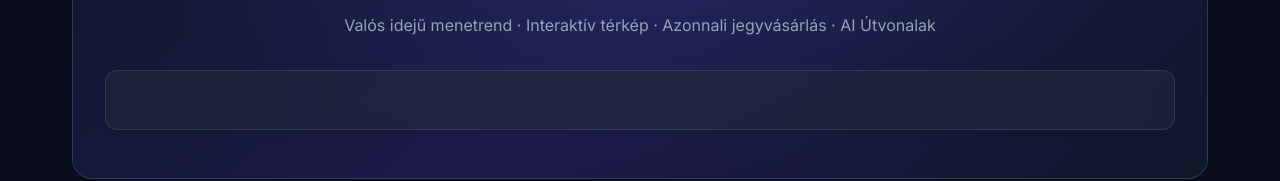
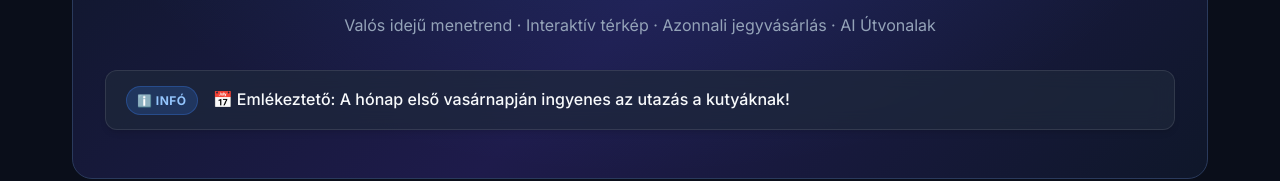
Before and after one commit to hussar41-stack/vasut, a React (Create React App) app in the folder frontend/: page / in a window 1280 px wide. Shown: the part 253-434 px from the top of the page. Built offline with nearby package versions, Linux system fonts and the light colour scheme; no server answers.

Commit message:
feat: Make HeroSlider continuously infinite without rewind and add more mock data

```diff
--- a/frontend/src/components/HeroSlider.jsx
+++ b/frontend/src/components/HeroSlider.jsx
@@ -6,19 +6,36 @@ const MOCK_INFOS = [
   { type: 'info', text: '🚆 Érdekesség: A leggyorsabb InterCity vonatunk eléri a 160 km/h sebességet!' },
   { type: 'news', text: '✨ Új funkció: Próbáld ki a valós idejű menetrendi térképünket!' },
   { type: 'alert', text: '⚠️ FIGYELEM: Viharjelzés a Balaton északi partja mentén közlekedő járatoknál.' },
-  { type: 'info', text: '💡 Tudtad? A MÁV mobilalkalmazásával 10% kedvezményt kaphatsz!' }
+  { type: 'info', text: '💡 Tudtad? A MÁV mobilalkalmazásával 10% kedvezményt kaphatsz!' },
+  { type: 'news', text: '🌟 Hírek: Új prémium fülkék az IC+ kocsikban a maximális kényelemért.' },
+  { type: 'info', text: '📅 Emlékeztető: A hónap első vasárnapján ingyenes az utazás a kutyáknak!' },
+  { type: 'alert', text: '🔴 Infó: Késések várhatóak a záhonyi vonalon felsővezeték-szakadás miatt.' },
+  { type: 'news', text: '🎁 Akció: Vegyél retúrjegyet és nyerj egy belföldi hétvégét!' },
+  { type: 'info', text: '🌍 Környezet: A vasúti közlekedéssel 70%-kal csökkented a CO2 lábnyomodat!' }
 ];
 
 export default function HeroSlider() {
   const [currentIndex, setCurrentIndex] = useState(0);
+  const [isTransitioning, setIsTransitioning] = useState(true);
+
+  // Az illúzióhoz hozzáfűzzük a legelső elemet a lista végére
+  const items = [...MOCK_INFOS, MOCK_INFOS[0]];
 
   useEffect(() => {
-    // Automatikus váltás 5 másodpercenként
     const timer = setInterval(() => {
-      setCurrentIndex((prevIndex) => (prevIndex + 1) % MOCK_INFOS.length);
-    }, 5000);
+      setIsTransitioning(true);
+      setCurrentIndex(prev => prev + 1);
+    }, 4500);
     return () => clearInterval(timer);
   }, []);
+
+  const handleTransitionEnd = () => {
+    // Ha elértük a klónozott extra utolsó elemet (ami vizuálisan az első)
+    if (currentIndex === items.length - 1) {
+      setIsTransitioning(false); // Kikapcsoljuk az animációt
+      setCurrentIndex(0); // Láthatatlanul "visszaugrunk" a legelsőre!
+    }
+  };
 
   return (
     <div className="hero">
@@ -27,8 +44,15 @@ export default function HeroSlider() {
 
       {/* Dinamikus csúszka / Információs tábla */}
       <div className="hero-slider-container">
-        <div className="hero-slider-track" style={{ transform: `translateY(-${currentIndex * 100}%)` }}>
-          {MOCK_INFOS.map((info, idx) => (
+        <div
+          className="hero-slider-track"
+          style={{
+             transform: `translateY(-${currentIndex * 60}px)`, // 60px magasság elementként
+             transition: isTransitioning ? 'transform 0.6s cubic-bezier(0.22, 1, 0.36, 1)' : 'none'
+          }}
+          onTransitionEnd={handleTransitionEnd}
+        >
+          {items.map((info, idx) => (
             <div key={idx} className={`hero-slider-item ${info.type}`}>
               <span className="info-badge">
                 {info.type === 'alert' ? '🔴 FONTOS' : info.type === 'news' ? '🌟 ÚJDONSÁG' : 'ℹ️ INFÓ'}
```
